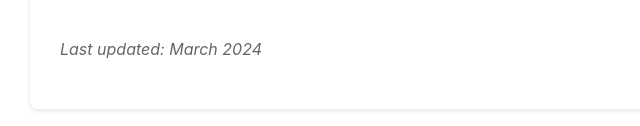
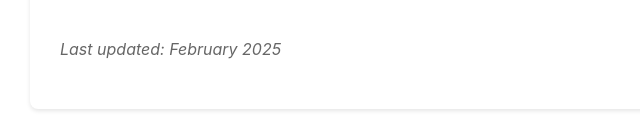
Before and after one commit to loreametaplug/lorea-privacy-policy, a plain HTML site: page index.html in a window 1280 px wide. Shown: the part 1713-1839 px from the top of the page, 210-850 px from the left. Drawn offline with Linux system fonts and the light colour scheme.

Commit message:
Update last updated date to February 2025

```diff
--- a/index.html
+++ b/index.html
@@ -87,7 +87,7 @@
         <h2>Contact Us</h2>
         <p>If you have any questions about this privacy policy, please contact us at: lorea.agency@gmail.com</p>
 
-        <p class="last-updated">Last updated: March 2024</p>
+        <p class="last-updated">Last updated: February 2025</p>
     </div>
 </body>
 </html>
```
